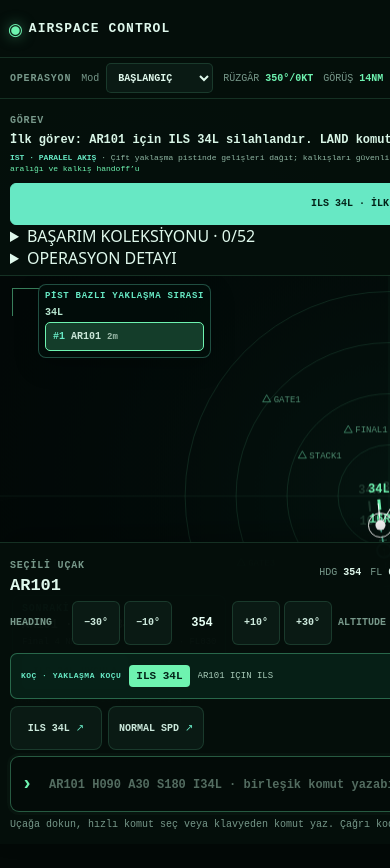
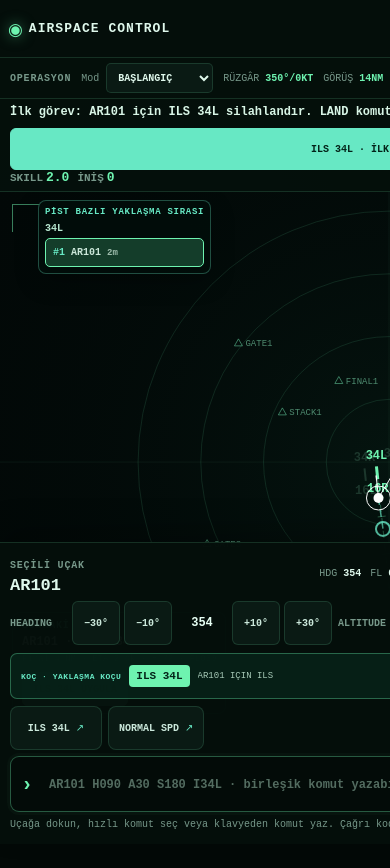
Before and after one commit to bugrabilim/atc, a React (Vite) app: page / in a window 390 px wide. Shown: the top 868 px of the page. Built offline with nearby package versions, Linux system fonts and the light colour scheme.

Commit message:
feat: deepen operations, career unlocks and radar focus layout

```diff
--- a/src/ui/styles.css
+++ b/src/ui/styles.css
@@ -98,6 +98,13 @@ button { touch-action: manipulation; }
 .mission-score { display: flex; gap: 14px; color: var(--muted); font: 600 9px IBM Plex Mono, monospace; }
 .mission-score b { margin-left: 5px; color: var(--green); font-size: 12px; }
 .mission-event { color: #9dc7b0; font: 500 9px/1.35 IBM Plex Mono, monospace; text-align: right; }
+.operations-drawer { grid-column: 1 / -1; min-width: 0; }
+.operations-drawer summary, .career-drawer summary { display: flex; align-items: center; min-height: 30px; padding: 5px 8px; color: var(--muted); border: 1px solid var(--line); border-radius: 6px; background: rgba(7, 22, 16, .72); cursor: pointer; font: 700 9px IBM Plex Mono, monospace; list-style: none; }
+.operations-drawer summary::-webkit-details-marker, .career-drawer summary::-webkit-details-marker { display: none; }
+.operations-drawer[open] summary, .career-drawer[open] summary { color: var(--cyan); border-radius: 6px 6px 0 0; }
+.operations-drawer__content { display: flex; flex-wrap: wrap; gap: 7px; padding: 8px; border: 1px solid var(--line); border-top: 0; border-radius: 0 0 6px 6px; background: rgba(3, 12, 8, .82); }
+.operations-drawer__content span { padding: 5px 7px; color: var(--muted); border-radius: 4px; background: rgba(19, 58, 42, .42); font: 600 9px IBM Plex Mono, monospace; }
+.operations-drawer__content b { color: #dff8ec; }
 .assistant-drawer { grid-column: 1 / -1; min-width: 0; }
 .assistant-drawer summary { display: flex; align-items: center; justify-content: space-between; gap: 10px; min-height: 26px; padding: 4px 8px; color: var(--cyan); border: 1px solid rgba(103,232,196,.18); border-radius: 5px; background: rgba(6,28,20,.52); cursor: pointer; font: 700 8px IBM Plex Mono, monospace; list-style: none; }
 .assistant-drawer summary::-webkit-details-marker { display: none; }
@@ -425,11 +432,18 @@ button { touch-action: manipulation; }
     grid-template-rows: auto auto auto auto auto;
   }
   .game-status { position: relative; z-index: 3; }
-  .mission-panel { padding-bottom: 6px; }
+  .mission-panel { min-height: 0; padding: 6px 10px; }
+  .mission-primary .eyebrow, .mission-briefing { display: none; }
+  .mission-primary strong { margin: 0; font-size: 12px; line-height: 1.25; }
+  .mission-score { display: flex; gap: 8px; }
+  .mission-score span { display: none; }
+  .mission-score span:first-child, .mission-score span:nth-child(2) { display: inline-flex; align-items: baseline; gap: 3px; }
+  .mission-score b { margin-left: 0; }
+  .mission-event, .career-drawer, .operations-drawer { display: none; }
   .assistant-drawer { margin-top: 7px; }
   .assistant-drawer:not([open]) { display: none; }
-  .workspace { min-height: clamp(330px, 52dvh, 520px); }
-  .radar-frame { height: clamp(330px, 52dvh, 520px); min-height: 0; }
+  .workspace { min-height: clamp(430px, 64dvh, 680px); }
+  .radar-frame { height: clamp(430px, 64dvh, 680px); min-height: 0; }
   .radar-canvas { cursor: default; }
   .command-panel {
     position: sticky;
@@ -439,6 +453,20 @@ button { touch-action: manipulation; }
   }
   .radar-queue { max-width: calc(100% - 164px); }
   .radar-decision { bottom: 18px; }
+}
+
+/* Focus layout: the controller sees only the live mission and tactical radar.
+   Secondary briefings, coaching and career data stay available on demand. */
+@media (min-width: 641px) {
+  .app-shell { grid-template-rows: auto auto auto minmax(0, 1fr) auto; }
+  .mission-panel { grid-template-columns: minmax(0, 1fr) auto minmax(220px, .6fr); gap: 10px 16px; min-height: 54px; padding-block: 7px; }
+  .mission-briefing { display: none; }
+  .mission-primary strong { max-width: 880px; margin-top: 2px; font-size: 12px; white-space: nowrap; overflow: hidden; text-overflow: ellipsis; }
+  .mission-score { gap: 10px; }
+  .mission-event { max-width: 360px; white-space: nowrap; overflow: hidden; text-overflow: ellipsis; }
+  .career-drawer, .operations-drawer, .assistant-drawer { grid-column: 1 / -1; }
+  .career-drawer:not([open]), .operations-drawer:not([open]), .assistant-drawer:not([open]) { display: none; }
+  .workspace { grid-template-columns: minmax(0, 1fr) 280px; }
 }
 
 @media (max-width: 390px) {
```
